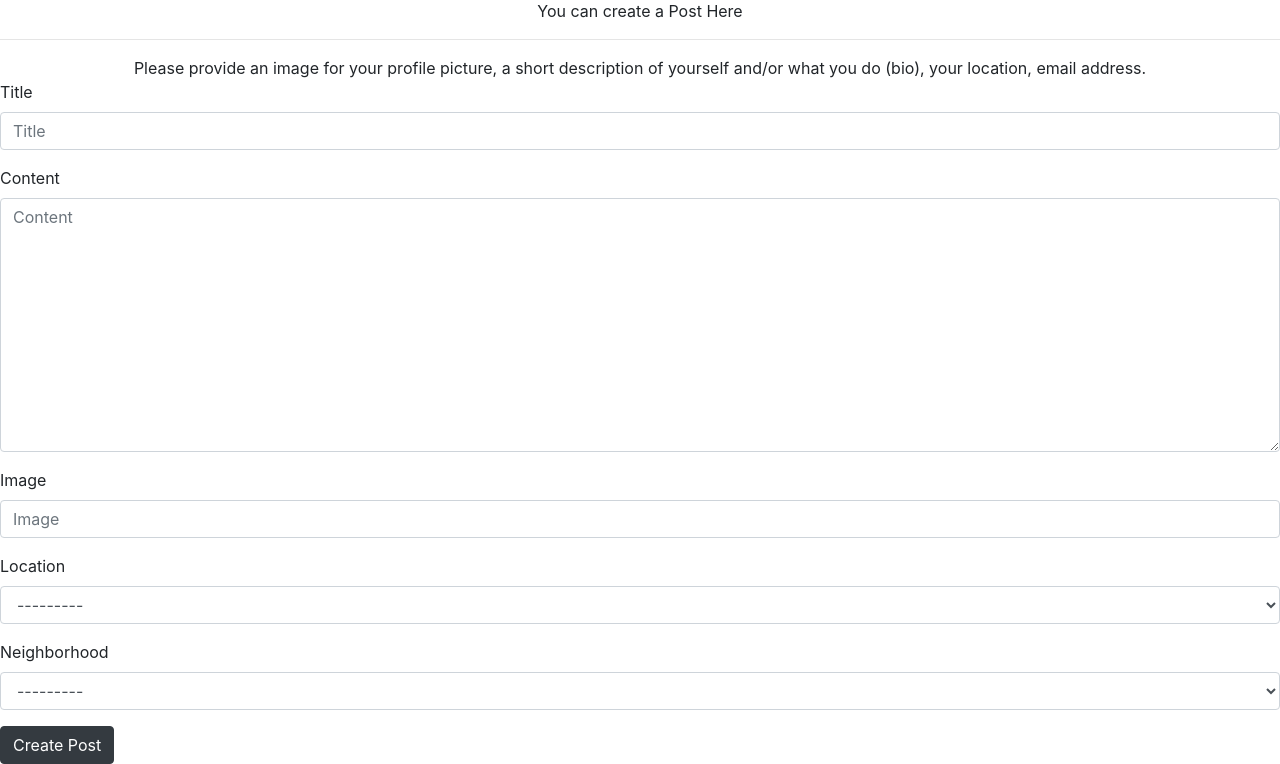
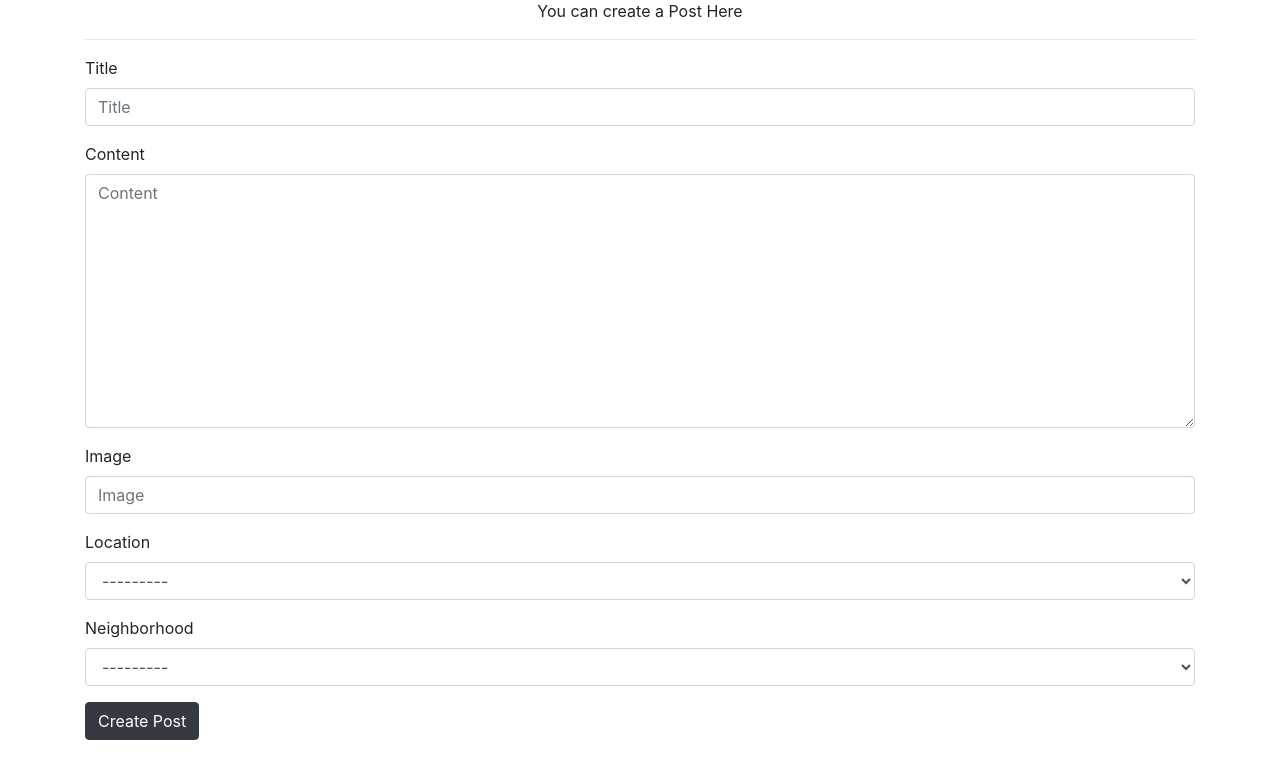
Before and after one commit to monginadiana/Neighbourhood, a Django app: page /create_post in a window 1280 px wide. Shown: the part 124-888 px from the top of the page. After the commit the page ends 864 px from the top, so only its background shows below. Run offline with Django 3.2, Linux system fonts and the light colour scheme; data that the repository does not hold is empty; some libraries are stand-ins or nearby versions; some web fonts are replaced; grey boxes are pictures that could not be loaded.

Commit message:
Modyfiying the create post form

```diff
--- a/app/templates/post_form.html
+++ b/app/templates/post_form.html
@@ -7,11 +7,10 @@
 {% endblock %}
 
 {% block content %}
-<div class="box">
+<div class="container box">
     <div class="text-center">
     <div class="title">You can create a Post Here</div>
     <hr>
-    <div class="guide">Please provide an image for your profile picture, a short description of yourself and/or what you do (bio), your location, email address.</div>
     </div>
     <form action="{%url 'create_post'%}" method="post" enctype="multipart/form-data">
         {%csrf_token%}
```
